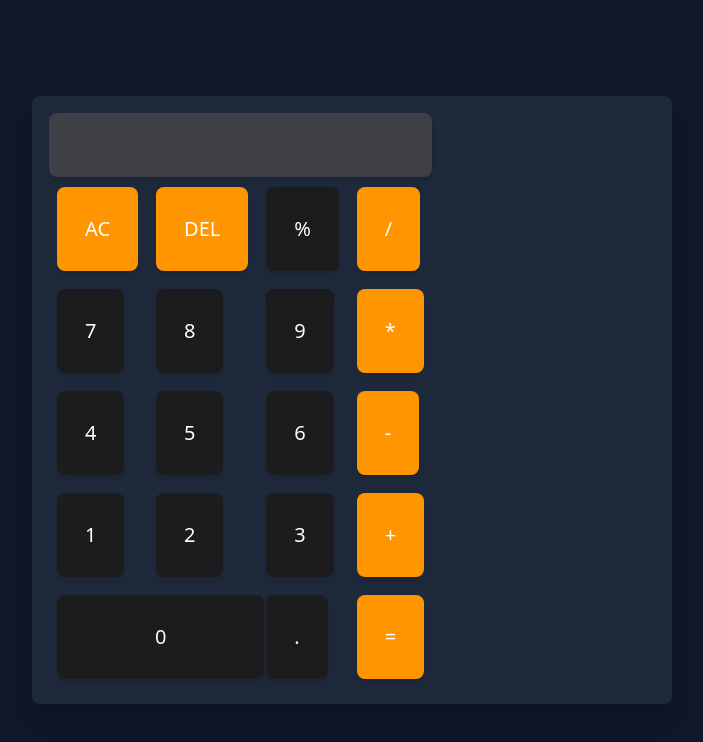
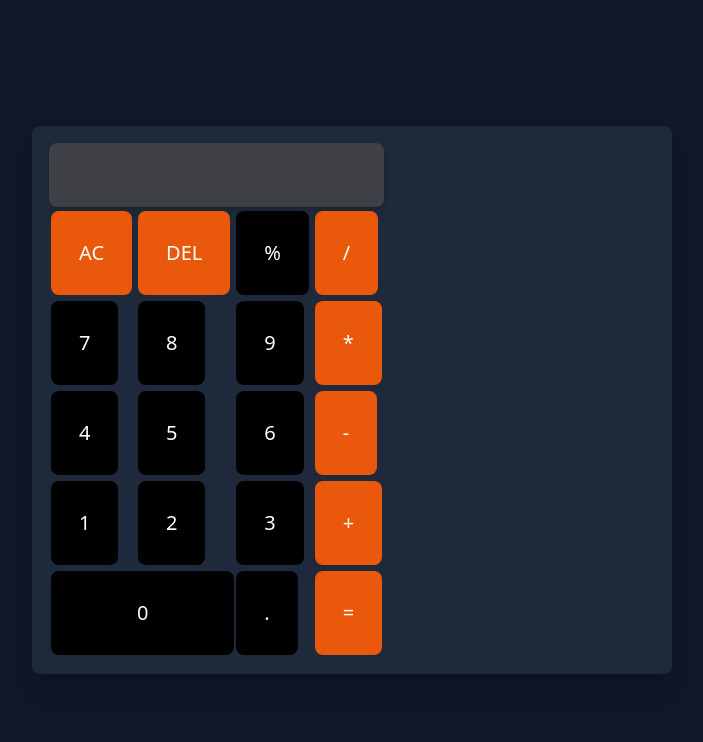
Before and after one commit to Mohit13333/tailwind-calculator, a website: page index.html in a window 1280 px wide. Shown: the whole page, without its empty margins (288-991 px from the left). Drawn offline with Linux system fonts and the light colour scheme.

Commit message:
Add files via upload

```diff
--- a/index.html
+++ b/index.html
@@ -6,46 +6,33 @@
     <link rel="stylesheet" href="./output.css">
     <title>Calculator</title>
     <style>
-        .button {
-            box-shadow: 0px 4px 6px rgba(0, 0, 0, 0.1);
-            transition: all 0.2s ease-in-out;
-        }
-        .button:hover {
-            opacity: 0.8;
-            transform: translateY(-5px);
-        }
-        .button-orange {
-            background-color: #FF9500;
-        }
-        .button-dark {
-            background-color: #1C1C1E;
-        }
-
-        /* Mobile specific height: roughly half screen */
         @media (max-width: 768px) {
             .calculator-container{
-                height: auto; /* Half of mobile screen height */
-                width: 100%; /* Full mobile width */
+                height: auto;
+                width: 100%;
             }
         }
         @media (max-width: 768px) {
             .calc{
-                height: auto; /* Half of mobile screen height */
-                width: 100%; /* Full mobile width */
+                height: 92.3vh;
+                width: 100%;
+                display:flex;
+                align-items: flex-end;
+                margin-bottom: 10px;
             }
         }
 
-        /* Desktop specific height and width */
+
         @media (min-width: 769px) {
             .calculator-container{
-                height: auto; /* Auto height on desktop */
-                width: 50%; /* Half desktop screen width */
+                height: auto;
+                width: 50%;
             }
         }
         @media (min-width: 769px) {
             .calc{
-                height: auto; /* Auto height on desktop */
-                width: 50%; /* Half desktop screen width */
+                height: auto;
+                width: 50%;
             }
         }
     </style>
@@ -59,33 +46,33 @@
                 </td>
             </tr>
             <tr>
-                <td><input class="button button-orange cursor-pointer p-[28px] m-[8px] text-white rounded-lg text-xl" type="button" value="AC" id="clearDisplay" /></td>
-                <td><input class="button button-orange cursor-pointer p-[28px] m-[8px] text-white rounded-lg text-xl" type="button" value="DEL" id="deleteDisplay" /></td>
-                <td><input class="button button-dark cursor-pointer p-[28px] m-[8px] text-white rounded-lg text-xl" type="button" value="%" id="percentBtn" /></td>
-                <td><input class="button button-orange cursor-pointer p-[28px] m-[8px] text-white rounded-lg text-xl" type="button" value="/" id="divideBtn" /></td>
+                <td><input class="bg-orange-600 cursor-pointer p-[28px] m-[2px] text-white rounded-lg text-xl" type="button" value="AC" id="clearDisplay" /></td>
+                <td><input class="bg-orange-600 cursor-pointer p-[28px] m-[2px] text-white rounded-lg text-xl" type="button" value="DEL" id="deleteDisplay" /></td>
+                <td><input class="bg-black cursor-pointer p-[28px] m-[2px] text-white rounded-lg text-xl" type="button" value="%" id="percentBtn" /></td>
+                <td><input class="bg-orange-600 cursor-pointer p-[28px] m-[2px] text-white rounded-lg text-xl" type="button" value="/" id="divideBtn" /></td>
             </tr>
             <tr>
-                <td><input class="button button-dark cursor-pointer p-[28px] m-[8px] text-white rounded-lg text-xl" type="button" value="7" id="sevenBtn" /></td>
-                <td><input class="button button-dark cursor-pointer p-[28px] m-[8px] text-white rounded-lg text-xl" type="button" value="8" id="eightBtn" /></td>
-                <td><input class="button button-dark cursor-pointer p-[28px] m-[8px] text-white rounded-lg text-xl" type="button" value="9" id="nineBtn" /></td>
-                <td><input class="button button-orange cursor-pointer p-[28px] m-[8px] text-white rounded-lg text-xl" type="button" value="*" id="multiplyBtn" /></td>
+                <td><input class="bg-black cursor-pointer p-[28px] m-[2px] text-white rounded-lg text-xl" type="button" value="7" id="sevenBtn" /></td>
+                <td><input class="bg-black cursor-pointer p-[28px] m-[2px] text-white rounded-lg text-xl" type="button" value="8" id="eightBtn" /></td>
+                <td><input class="bg-black cursor-pointer p-[28px] m-[2px] text-white rounded-lg text-xl" type="button" value="9" id="nineBtn" /></td>
+                <td><input class="bg-orange-600 cursor-pointer p-[28px] m-[2px] text-white rounded-lg text-xl" type="button" value="*" id="multiplyBtn" /></td>
             </tr>
             <tr>
-                <td><input class="button button-dark cursor-pointer p-[28px] m-[8px] text-white rounded-lg text-xl" type="button" value="4" id="fourBtn" /></td>
-                <td><input class="button button-dark cursor-pointer p-[28px] m-[8px] text-white rounded-lg text-xl" type="button" value="5" id="fiveBtn" /></td>
-                <td><input class="button button-dark cursor-pointer p-[28px] m-[8px] text-white rounded-lg text-xl" type="button" value="6" id="sixBtn" /></td>
-                <td><input class="button button-orange cursor-pointer p-[28px] m-[8px] text-white rounded-lg text-xl" type="button" value="-" id="subtractBtn" /></td>
+                <td><input class="bg-black cursor-pointer p-[28px] m-[2px] text-white rounded-lg text-xl" type="button" value="4" id="fourBtn" /></td>
+                <td><input class="bg-black cursor-pointer p-[28px] m-[2px] text-white rounded-lg text-xl" type="button" value="5" id="fiveBtn" /></td>
+                <td><input class="bg-black cursor-pointer p-[28px] m-[2px] text-white rounded-lg text-xl" type="button" value="6" id="sixBtn" /></td>
+                <td><input class="bg-orange-600 cursor-pointer p-[28px] m-[2px] text-white rounded-lg text-xl" type="button" value="-" id="subtractBtn" /></td>
             </tr>
             <tr>
-                <td><input class="button button-dark cursor-pointer p-[28px] m-[8px] text-white rounded-lg text-xl" type="button" value="1" id="oneBtn" /></td>
-                <td><input class="button button-dark cursor-pointer p-[28px] m-[8px] text-white rounded-lg text-xl" type="button" value="2" id="twoBtn" /></td>
-                <td><input class="button button-dark cursor-pointer p-[28px] m-[8px] text-white rounded-lg text-xl" type="button" value="3" id="threeBtn" /></td>
-                <td><input class="button button-orange cursor-pointer p-[28px] m-[8px] text-white rounded-lg text-xl" type="button" value="+" id="addBtn" /></td>
+                <td><input class="bg-black cursor-pointer p-[28px] m-[2px] text-white rounded-lg text-xl" type="button" value="1" id="oneBtn" /></td>
+                <td><input class="bg-black cursor-pointer p-[28px] m-[2px] text-white rounded-lg text-xl" type="button" value="2" id="twoBtn" /></td>
+                <td><input class="bg-black cursor-pointer p-[28px] m-[2px] text-white rounded-lg text-xl" type="button" value="3" id="threeBtn" /></td>
+                <td><input class="bg-orange-600 cursor-pointer p-[28px] m-[2px] text-white rounded-lg text-xl" type="button" value="+" id="addBtn" /></td>
             </tr>
             <tr>
-                <td colspan="2"><input class="button button-dark cursor-pointer w-full p-[28px] m-[8px] text-white rounded-lg text-xl" type="button" value="0" id="zeroBtn" /></td>
-                <td><input class="button button-dark cursor-pointer p-[28px] m-[8px] text-white rounded-lg text-xl" type="button" value="." id="dotBtn" /></td>
-                <td><input class="button button-orange cursor-pointer p-[28px] m-[8px] text-white rounded-lg text-xl" type="button" value="=" id="equalBtn" /></td>
+                <td colspan="2"><input class="bg-black cursor-pointer w-full p-[28px] m-[2px] text-white rounded-lg text-xl" type="button" value="0" id="zeroBtn" /></td>
+                <td><input class="bg-black cursor-pointer p-[28px] m-[2px] text-white rounded-lg text-xl" type="button" value="." id="dotBtn" /></td>
+                <td><input class="bg-orange-600 cursor-pointer p-[28px] m-[2px] text-white rounded-lg text-xl" type="button" value="=" id="equalBtn" /></td>
             </tr>
         </table>
     </div>
```
Also changed, not shown: output.css.
